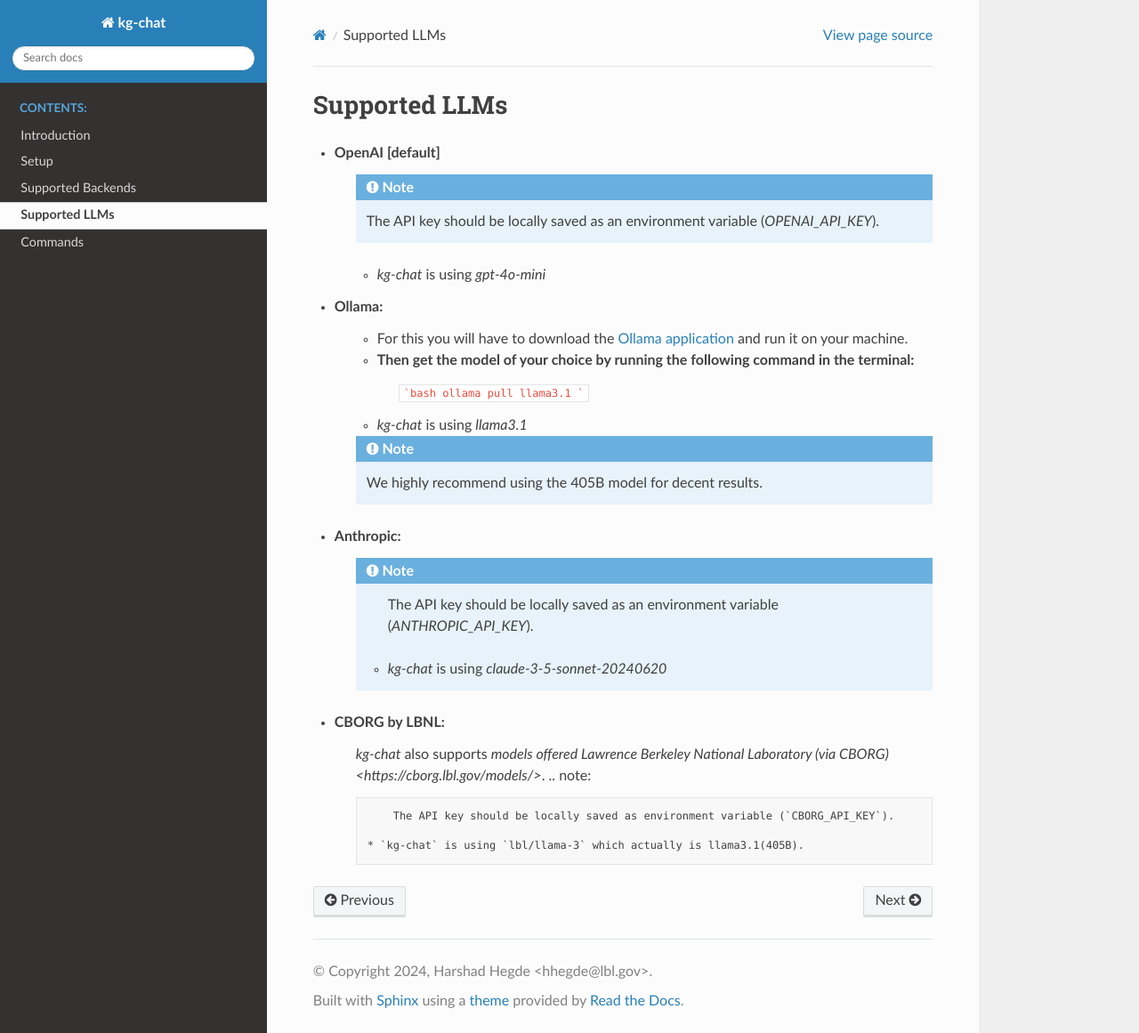
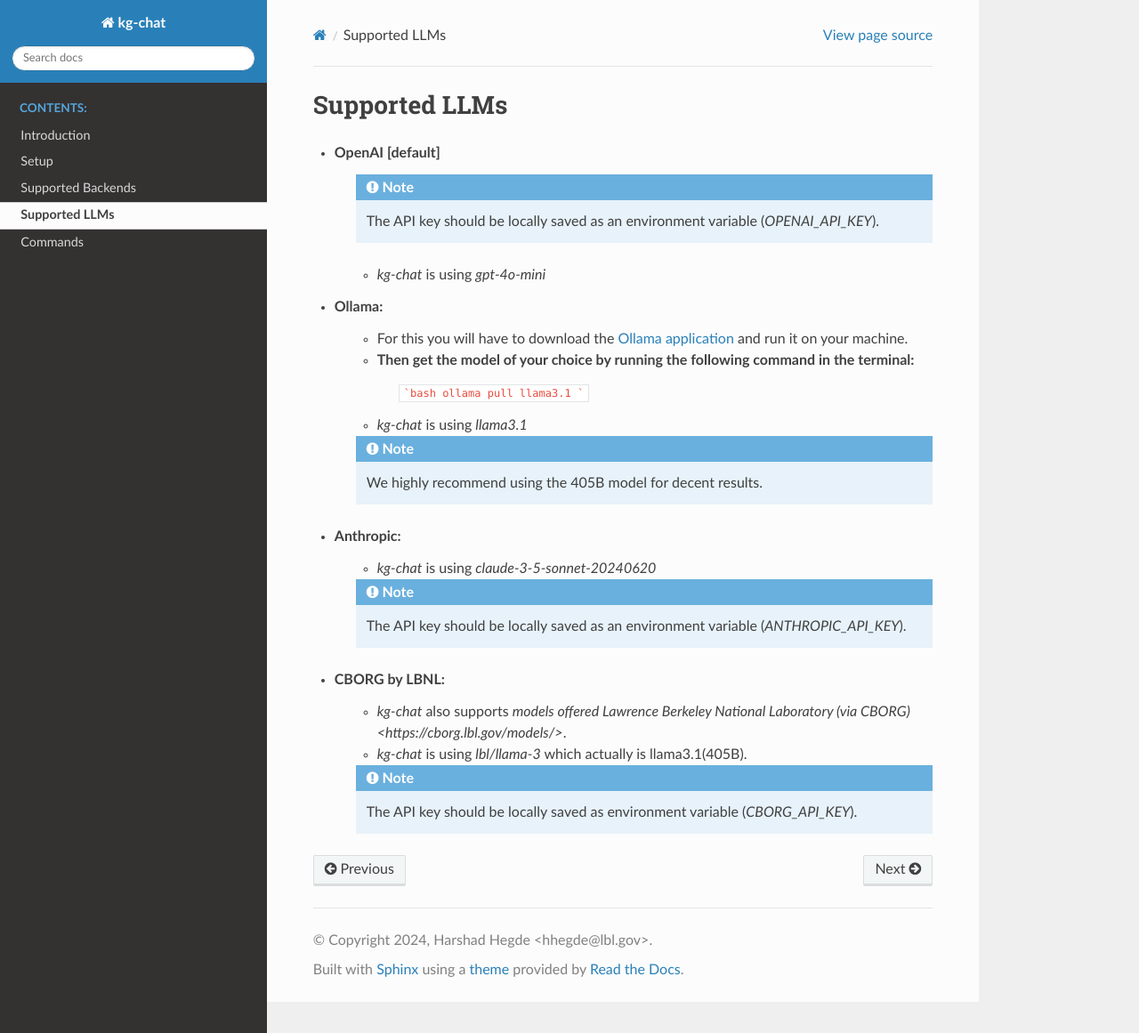
Before and after one commit to Knowledge-Graph-Hub/kg-chat, a Sphinx documentation site: the page built from docs/supported_llms.rst, in a window 1280 px wide and 1161 px high. Shown: the whole window at 89% size. Built offline with Sphinx 7.4.7 and the Read the Docs theme 2.0.0, drawn with Linux system fonts in a browser that asks for light colours; pages that are not in the unit, such as notebooks, are missing from menus.

Commit message:
more formatting

```diff
--- a/docs/supported_llms.rst
+++ b/docs/supported_llms.rst
@@ -17,14 +17,15 @@
         We highly recommend using the 405B model for decent results.
 
 * Anthropic:
+    * `kg-chat` is using `claude-3-5-sonnet-20240620`
+
     .. note::
             The API key should be locally saved as an environment variable (`ANTHROPIC_API_KEY`).
 
-        * `kg-chat` is using `claude-3-5-sonnet-20240620`
 
 * CBORG by LBNL:
-    `kg-chat` also supports `models offered Lawrence Berkeley National Laboratory (via CBORG)<https://cborg.lbl.gov/models/>`.
+    * `kg-chat` also supports `models offered Lawrence Berkeley National Laboratory (via CBORG)<https://cborg.lbl.gov/models/>`.
+    * `kg-chat` is using `lbl/llama-3` which actually is llama3.1(405B).
+
     .. note::
             The API key should be locally saved as environment variable (`CBORG_API_KEY`).
-
-        * `kg-chat` is using `lbl/llama-3` which actually is llama3.1(405B).
```
